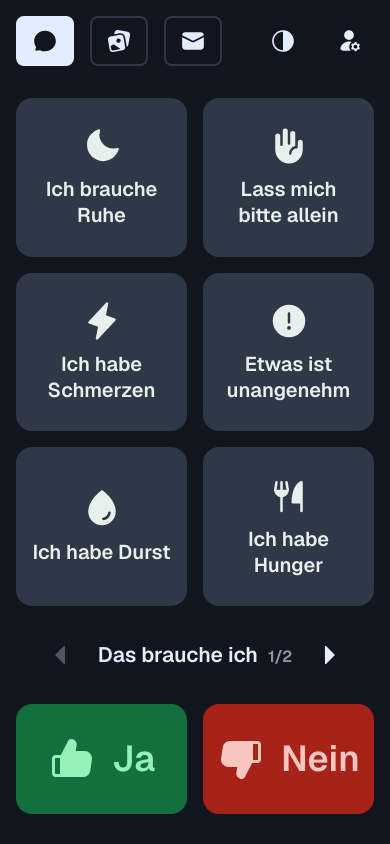
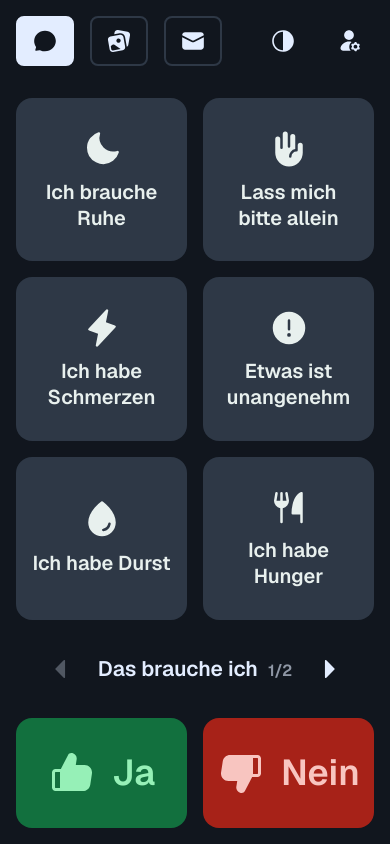
Before and after one commit to riobln/nah-bei-dir, a plain HTML site: page index.html in a window 390 px wide. Drawn offline with nearby package versions, Linux system fonts and the light colour scheme.

Commit message:
iPad-Hochformat: Navigation einzeilig, 4 Reihen Sätze, Ja/Nein immer sichtbar
Co-Authored-By: Claude Opus 5.5 <noreply@anthropic.com>

```diff
--- a/index.html
+++ b/index.html
@@ -59,7 +59,9 @@ body.light {
   --focus: #11161E;
 }
 html, body { height: 100%; }
+/* Navigation on top, the page fills the rest of the screen, whatever height the navigation has. */
 body {
+  display: flex; flex-direction: column;
   background: var(--bg); color: var(--fg); font-family: var(--font);
   font-size: 20px; line-height: 1.3; font-weight: 400;
   -webkit-tap-highlight-color: transparent; -webkit-user-select: none; user-select: none;
@@ -78,7 +80,7 @@ body::before { content: ""; position: fixed; inset: 0 0 auto; height: env(safe-a
   padding-right: max(var(--gap), env(safe-area-inset-right, 0px));
 }
 .navrow { display: flex; align-items: center; justify-content: space-between; gap: var(--gap); max-width: calc(1400px - 2 * var(--gap)); margin: 0 auto; }   /* same content width as .app */
-.tabs { display: flex; flex-wrap: wrap; gap: var(--gap); min-width: 0; }
+.tabs { display: flex; gap: var(--gap); min-width: 0; }
 .tab, .btn {
   display: inline-flex; align-items: center; justify-content: center; gap: 12px;
   padding: 16px 32px; border-radius: var(--radius-btn);
@@ -98,6 +100,13 @@ body::before { content: ""; position: fixed; inset: 0 0 auto; height: env(safe-a
 #care-open { touch-action: none; -webkit-touch-callout: none; -webkit-user-select: none; user-select: none; }
 #care-open svg { pointer-events: none; }
 .icon-btn.pressing .fill { transform: scaleY(1); transition: transform 1.5s linear; }
+/* iPad upright and smaller: the three tabs and two icons stay on one row */
+@media (max-width: 1023px) {
+  .tab { font-size: 20px; padding: 12px 18px; gap: 10px; }
+  .tab svg { width: 28px; height: 28px; }
+  .icon-btn { padding: 14px; }
+  .icon-btn svg { width: 28px; height: 28px; }
+}
 @media (max-width: 760px) {
   .tab, .btn { font-size: 19px; padding: 12px 18px; gap: 8px; }
   .tab { padding: 10px 16px; }
@@ -109,7 +118,7 @@ body::before { content: ""; position: fixed; inset: 0 0 auto; height: env(safe-a
 
 /* Page */
 .app {
-  min-height: calc(100% - 80px); display: flex; flex-direction: column;
+  flex: 1 0 auto; width: 100%; display: flex; flex-direction: column;
   padding-block: 32px var(--gap);
   padding-left: max(var(--gap), env(safe-area-inset-left, 0px));
   padding-right: max(var(--gap), env(safe-area-inset-right, 0px));
@@ -124,16 +133,16 @@ body::before { content: ""; position: fixed; inset: 0 0 auto; height: env(safe-a
 .btn .mirror { transform: scaleX(-1); }
 
 /* Sprechen */
-/* Phrases come in pages of 3 rows; swipe sideways (or tap the arrows) for the next page. */
+/* Phrases come in pages of 3 rows (4 on an upright tablet); swipe sideways (or tap the arrows) for the next page. */
 .phrases {
-  flex: 1 1 0; min-height: calc(3 * 120px + 2 * var(--gap)); display: flex; gap: var(--gap);
+  flex: 1 1 0; min-height: calc(var(--rows, 3) * 120px + (var(--rows, 3) - 1) * var(--gap)); display: flex; gap: var(--gap);
   overflow-x: auto; overflow-y: hidden; scroll-snap-type: x mandatory; overscroll-behavior-x: contain;
   scrollbar-width: none; -webkit-overflow-scrolling: touch;
 }
 .phrases::-webkit-scrollbar { display: none; }
 .ppage {
   flex: 0 0 100%; scroll-snap-align: start; scroll-snap-stop: always;
-  display: grid; grid-template-columns: repeat(var(--cols, 4), 1fr); grid-template-rows: repeat(3, minmax(0, 1fr)); gap: var(--gap);
+  display: grid; grid-template-columns: repeat(var(--cols, 4), 1fr); grid-template-rows: repeat(var(--rows, 3), minmax(0, 1fr)); gap: var(--gap);
 }
 .pager { display: flex; align-items: center; justify-content: center; gap: 16px; padding-block: 12px; }
 .pager .icon-btn { padding: 8px; }
@@ -691,16 +700,18 @@ $('#say-again').addEventListener('click', () => speak(lastSaid));
 $('#say-close').addEventListener('click', close);
 
 /* Phrase pages: 3 rows × (4 | 3 | 2) columns depending on the width; swipe or tap the arrows. */
-let phrasePage = 0, phrasePages = 1, phraseCols = 0, phraseTitles = [], phraseParts = [];
+let phrasePage = 0, phrasePages = 1, phraseCols = 0, phraseRows = 3, phraseTitles = [], phraseParts = [];
 const reduceMotion = () => { try { return matchMedia('(prefers-reduced-motion: reduce)').matches; } catch { return false; } };
 function colsFor() {
   const w = $('#phrases').clientWidth || $('.app').clientWidth || window.innerWidth;
   return w > 860 ? 4 : w > 560 ? 3 : 2;
 }
+// Upright tablet: one more row, so the tiles do not get much taller than wide.
+const rowsFor = () => (colsFor() >= 3 && window.innerHeight > window.innerWidth * 1.15 ? 4 : 3);
 function renderPhrases() {
   const box = $('#phrases');
-  phraseCols = colsFor();
-  const per = phraseCols * 3, pages = [];
+  phraseCols = colsFor(); phraseRows = rowsFor();
+  const per = phraseCols * phraseRows, pages = [];
   for (const g of GROUPS) {
     const items = state.phrases.filter(p => groupOf(p) === g.id);
     const n = Math.ceil(items.length / per);
@@ -712,6 +723,7 @@ function renderPhrases() {
   phraseParts = pages.map(p => p.part || '');
   phrasePage = Math.min(phrasePage, phrasePages - 1);
   box.style.setProperty('--cols', phraseCols);
+  box.style.setProperty('--rows', phraseRows);
   box.innerHTML = pages.map((pg, i) => `<div class="ppage" role="group" aria-label="${esc(pg.title)}, Seite ${i + 1} von ${pages.length}">` + pg.items.map(p =>
     `<button class="phrase" data-say="${esc(p.text)}" data-icon="${esc(p.icon || '')}">${svg(p.icon)}<span>${esc(p.text)}</span></button>`
   ).join('') + '</div>').join('');
@@ -744,7 +756,7 @@ let resizeTimer = null;
 window.addEventListener('resize', () => {
   clearTimeout(resizeTimer);
   resizeTimer = setTimeout(() => {
-    if (colsFor() !== phraseCols) renderPhrases(); else restorePhrasePage();
+    if (colsFor() !== phraseCols || rowsFor() !== phraseRows) renderPhrases(); else restorePhrasePage();
   }, 200);
 });
 
```
